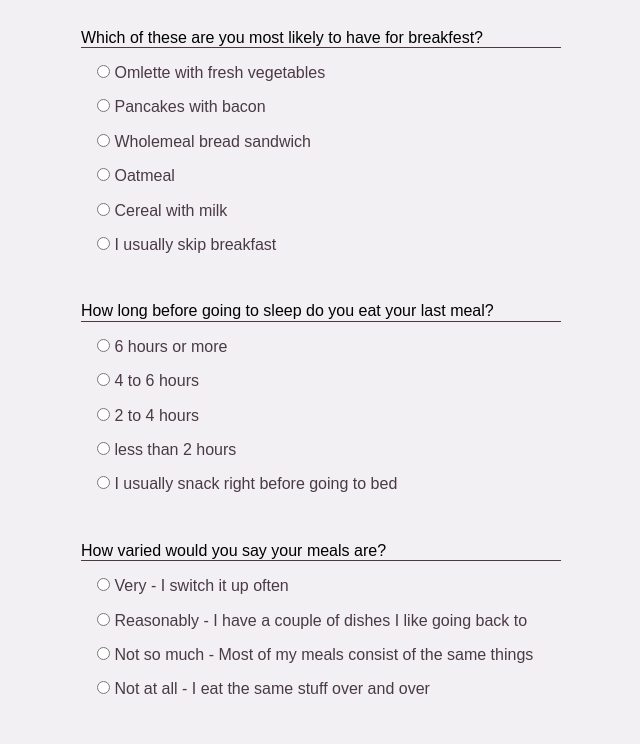
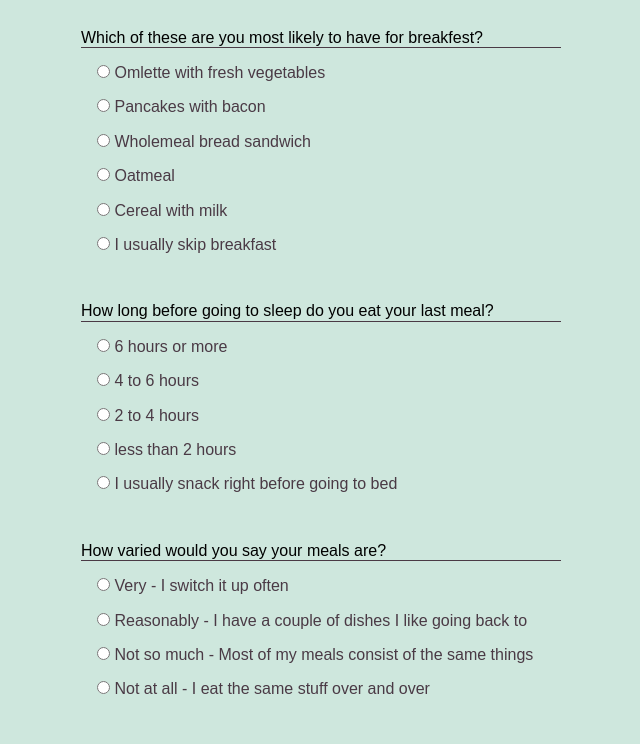
Before and after one commit to krysiajanik/form, a plain HTML site: page index.html in a window 1280 px wide. Shown: the part 115-859 px from the top of the page, without its empty margins (319-959 px from the left). Drawn offline with Linux system fonts and the light colour scheme.

Commit message:
new background

```diff
--- a/style.css
+++ b/style.css
@@ -1,5 +1,5 @@
 .body {
-    background: #f3f0f3;
+    background: #cee7dd;
     box-sizing: border-box;
     margin: 0 auto;
     padding: 0 auto;
```
